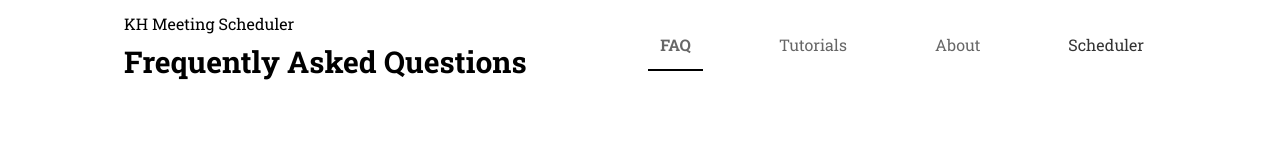
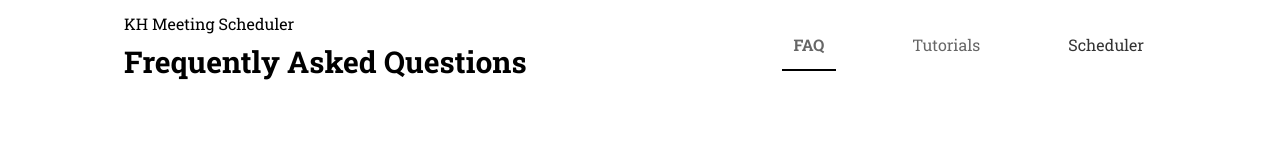
Before and after one commit to jezzar042015/khms-help, a Vue app: page / in a window 1280 px wide. Shown: the top 160 px of the page. Built offline with nearby package versions, Linux system fonts and the light colour scheme.

Commit message:
hide about

```diff
--- a/src/components/PageHeader.vue
+++ b/src/components/PageHeader.vue
@@ -13,11 +13,11 @@
             </div>
             <div>
                 <ul class="flex space-x-16">
-                    <li v-for="{ label, view } in menuItems" @click="viewStore.changeView(view)"
+                    <li v-for="{ label, view, publish } in menuItems" @click="viewStore.changeView(view)" v-show="publish"
                         :class="menuFormat(view)">
                         {{ label }}
                     </li>
-                    <li @click="gotoScheduler" class="cursor-pointer p-3 text-black/80 hover:text-black" >Scheduler</li>
+                    <li @click="gotoScheduler" class="cursor-pointer p-3 text-black/80 hover:text-black">Scheduler</li>
                 </ul>
             </div>
         </div>
@@ -35,10 +35,10 @@
 
     const viewStore = useViewStore()
 
-    const menuItems: { label: string, view: Views }[] = [
-        { label: 'FAQ', view: 'faq' },
-        { label: 'Tutorials', view: 'help' },
-        { label: 'About', view: 'about' }
+    const menuItems: { label: string, view: Views, publish: boolean }[] = [
+        { label: 'FAQ', view: 'faq', publish: true },
+        { label: 'Tutorials', view: 'help', publish: true },
+        { label: 'About', view: 'about', publish: false }
     ]
 
     const menuFormat = (view: Views) => {
```
